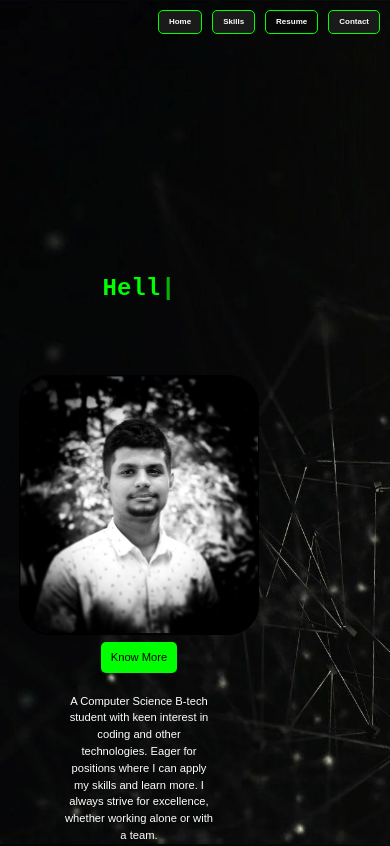
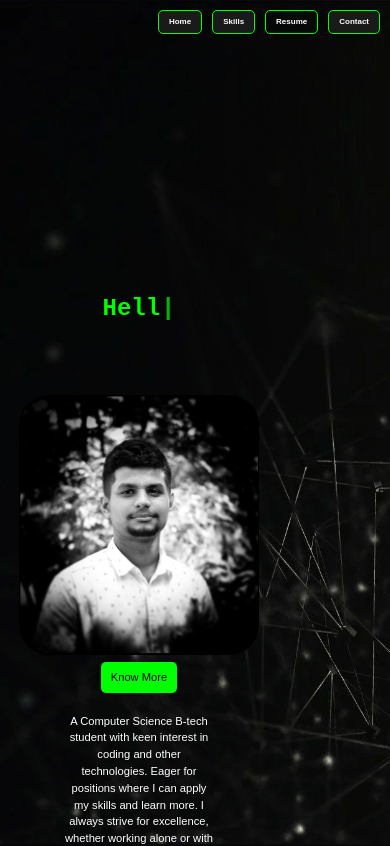
Before and after one commit to srirama2004/PortfolioFinal, a React (Create React App) app: page / in a window 390 px wide. Shown: the top 846 px of the page. Built offline with nearby package versions, Linux system fonts and the light colour scheme.

Commit message:
Update Welcome.css

```diff
--- a/src/components/Welcome.css
+++ b/src/components/Welcome.css
@@ -253,10 +253,10 @@ body {
     margin-top: 1px;
   }
   .welcome-container{
- margin-top: 40%;
+ margin-top: 60%;
   }
   .welcome-text {
-    margin-top: 80%;
+    margin-top: 60%;
     font-size: 1.5em;
     font-weight: 900;
     color: #00ff00;
```
